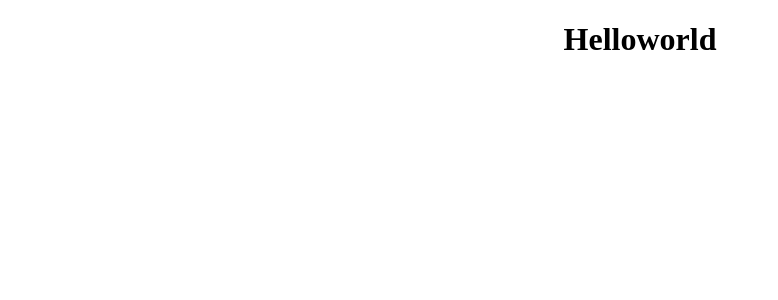
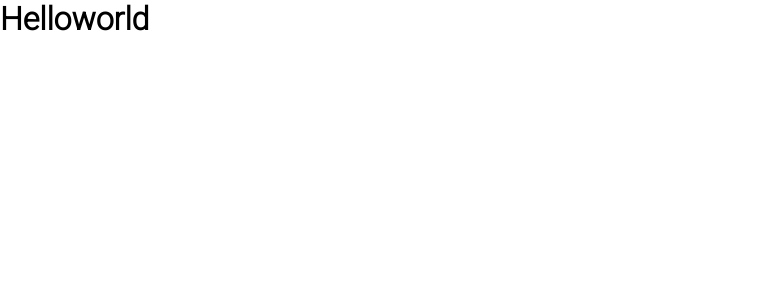
Before and after one commit to pesto-students/little-tags-rushikeshakhare, a React (Create React App) app: page / in a window 1280 px wide. Shown: the top 300 px of the page, without its empty margins (0-778 px from the left). Built offline with nearby package versions, Linux system fonts and the light colour scheme.

Commit message:
Add Roboto as global font

```diff
--- a/src/App.scss
+++ b/src/App.scss
@@ -1,38 +1,7 @@
-.App {
-  text-align: center;
+@import url('https://fonts.googleapis.com/css2?family=Roboto:wght@300&display=swap');
+
+* {
+  margin: 0;
+  padding: 0;
+  font-family: 'Roboto', sans-serif;
 }
-
-.App-logo {
-  height: 40vmin;
-  pointer-events: none;
-}
-
-@media (prefers-reduced-motion: no-preference) {
-  .App-logo {
-    animation: App-logo-spin infinite 20s linear;
-  }
-}
-
-.App-header {
-  background-color: #282c34;
-  min-height: 100vh;
-  display: flex;
-  flex-direction: column;
-  align-items: center;
-  justify-content: center;
-  font-size: calc(10px + 2vmin);
-  color: white;
-}
-
-.App-link {
-  color: #61dafb;
-}
-
-@keyframes App-logo-spin {
-  from {
-    transform: rotate(0deg);
-  }
-  to {
-    transform: rotate(360deg);
-  }
-}
```
